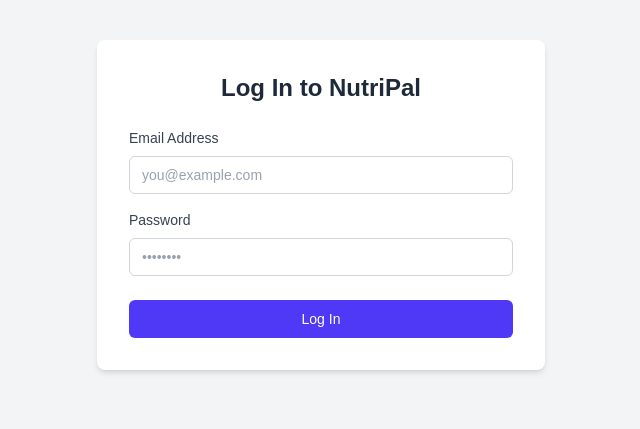
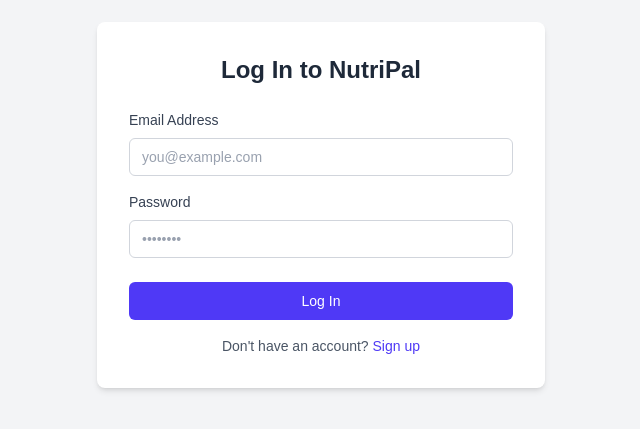
Before and after one commit to Gptdev458/NutripalFinal, a Next.js app in the folder packages/web/: page /login in a window 1280 px wide. Shown: the part 195-624 px from the top of the page, without its empty margins (319-959 px from the left). Built offline with nearby package versions, Linux system fonts and the light colour scheme; no server answers.

Commit message:
web deploy fix, added sign up

```diff
--- a/packages/web/app/login/page.tsx
+++ b/packages/web/app/login/page.tsx
@@ -118,7 +118,13 @@ export default function LoginPage() {
             </button>
           </div>
         </form>
-        {/* TODO: Add links for Sign Up / Forgot Password */}
+        {/* Sign Up Link */}
+        <p className="mt-4 text-center text-sm text-gray-600">
+          Don&apos;t have an account?{' '}
+          <a href="/signup" className="font-medium text-indigo-600 hover:text-indigo-500">
+            Sign up
+          </a>
+        </p>
       </div>
     </div>
   );
```
